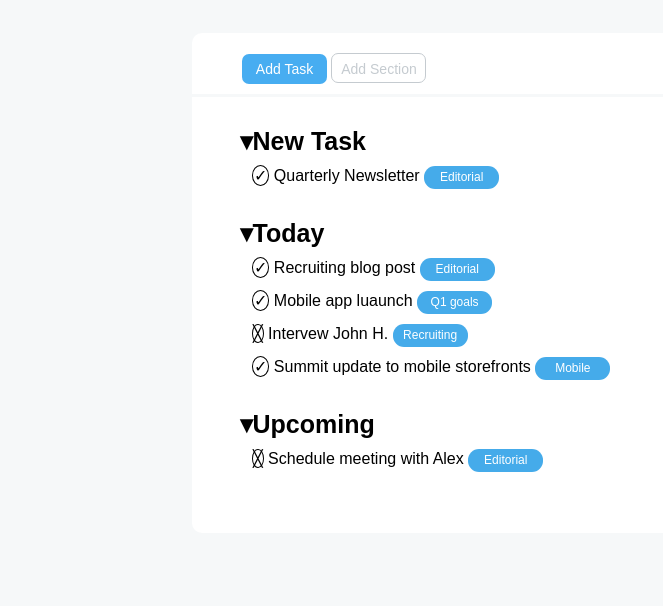
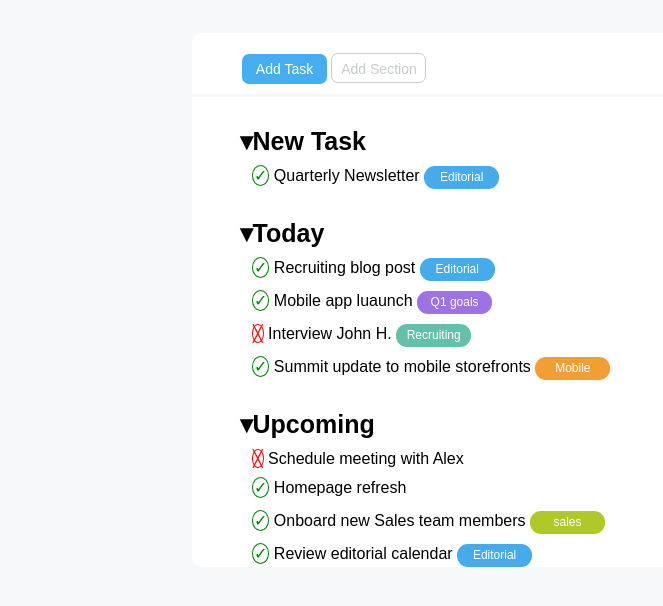
Before and after one commit to SofMD/html-css-toboolist, a plain HTML site: page index.html in a window 1280 px wide. Shown: the part 92-698 px from the top of the page, without its empty margins (0-663 px from the left). Drawn offline with Linux system fonts and the light colour scheme.

Commit message:
finished

```diff
--- a/css/master.css
+++ b/css/master.css
@@ -32,7 +32,7 @@ h1{
 /*MAIN*/
 main{
     width: 70%;
-    height: 500px;
+    height: auto;
     margin: 50px auto;
     border-radius: 10px;
     background-color: white;
@@ -71,7 +71,7 @@ main{
     margin-top: 20px;
 }
 
-/**contained*/
+/*lista*/
 ul{
     list-style-type: none;
     margin: 0px 50px;
@@ -90,14 +90,16 @@ ul{
 
 .check{
     margin-left: 10px;
-    border: 1px solid black;
+    border: 1px solid green;
     border-radius: 50%;
     padding: 1px;
+    color: green;
 }
 
 .delede{
     margin-left: 10px;
-    border: 1px solid black;
+    border: 1px solid red;
+    color: red;
     border-radius: 50%;
 }
 .folders{
@@ -109,5 +111,28 @@ ul{
     line-height: 23px;
     border-radius: 11px;
     color: white;
+}
+/*colors*/
+.blu{
     background-color: #45abea;
 }
+
+.viola{
+    background-color:#9c72e4 ;
+}
+
+.acq{
+    background-color: #64c0a9;
+}
+
+.arancio{
+    background-color: #f29e33;
+}
+
+.rosa{
+    background-position-x:#d863a1 ;
+}
+
+.verde{
+    background-color: #b0c926;
+}
--- a/index.html
+++ b/index.html
@@ -21,9 +21,9 @@
         <div class="subtitles">&blacktriangledown;New Task</div>
         <ul>
             <li class="row">
-                <span class="check">&check;</span>
+                <span class="check ">&check;</span>
                 <span>Quarterly Newsletter</span>
-                <span class="folders">Editorial</span>
+                <span class="folders blu">Editorial</span>
             </li>
         </ul>
 
@@ -32,22 +32,22 @@
             <li class="row">
                 <span class="check">&check;</span>
                 <span>Recruiting blog post</span>
-                <span class="folders">Editorial</span>
+                <span class="folders blu">Editorial</span>
             </li>
             <li class="row">
                 <span class="check">&check;</span>
                 <span>Mobile app luaunch</span>
-                <span class="folders">Q1 goals</span>
+                <span class="folders viola">Q1 goals</span>
             </li>
             <li class="row">
                 <span class="delede"> &#9587;</span>
-                <span>Intervew John H.</span>
-                <span class="folders">Recruiting</span>
+                <span>Interview John H.</span>
+                <span class="folders acq">Recruiting</span>
             </li>
             <li class="row">
                 <span class="check">&check;</span>
                 <span>Summit update to mobile storefronts</span>
-                <span class="folders">Mobile</span>
+                <span class="folders arancio">Mobile</span>
             </li>
         </ul>
 
@@ -56,7 +56,21 @@
             <li class="row">
                 <span class="delede"> &#9587;</span>
                 <span>Schedule meeting with Alex</span>
-                <span class="folders">Editorial</span>
+            </li>
+            <li class="row">
+                <span class="check">&check;</span>
+                <span>Homepage refresh</span>
+                <span class="folders rosa">website</span>
+            </li>
+            <li class="row">
+                <span class="check">&check;</span>
+                <span>Onboard new Sales team members</span>
+                <span class="folders verde">sales</span>
+            </li>
+            <li class="row">
+                <span class="check">&check;</span>
+                <span>Review editorial calendar</span>
+                <span class="folders blu">Editorial</span>
             </li>
         </ul>
 
```
